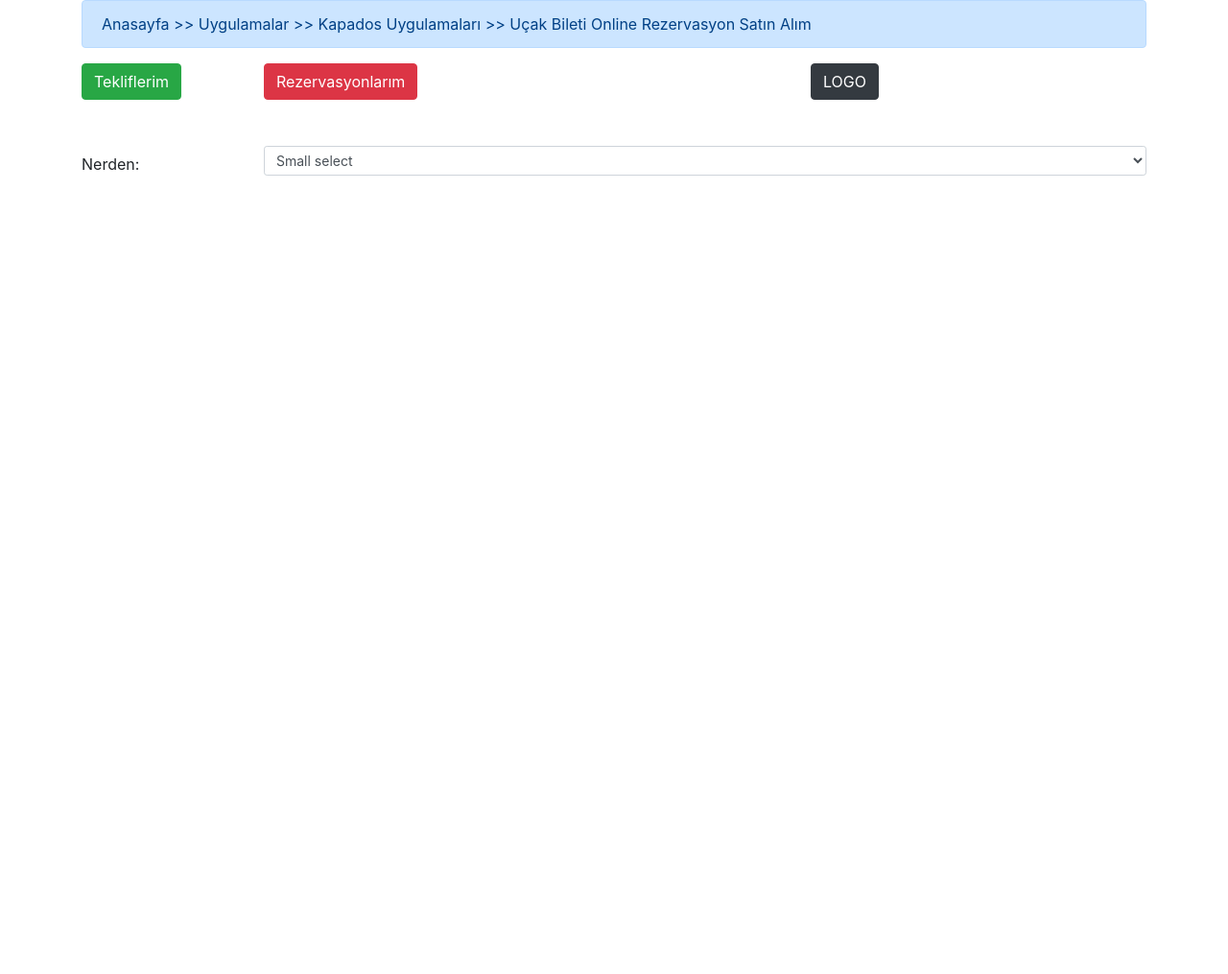
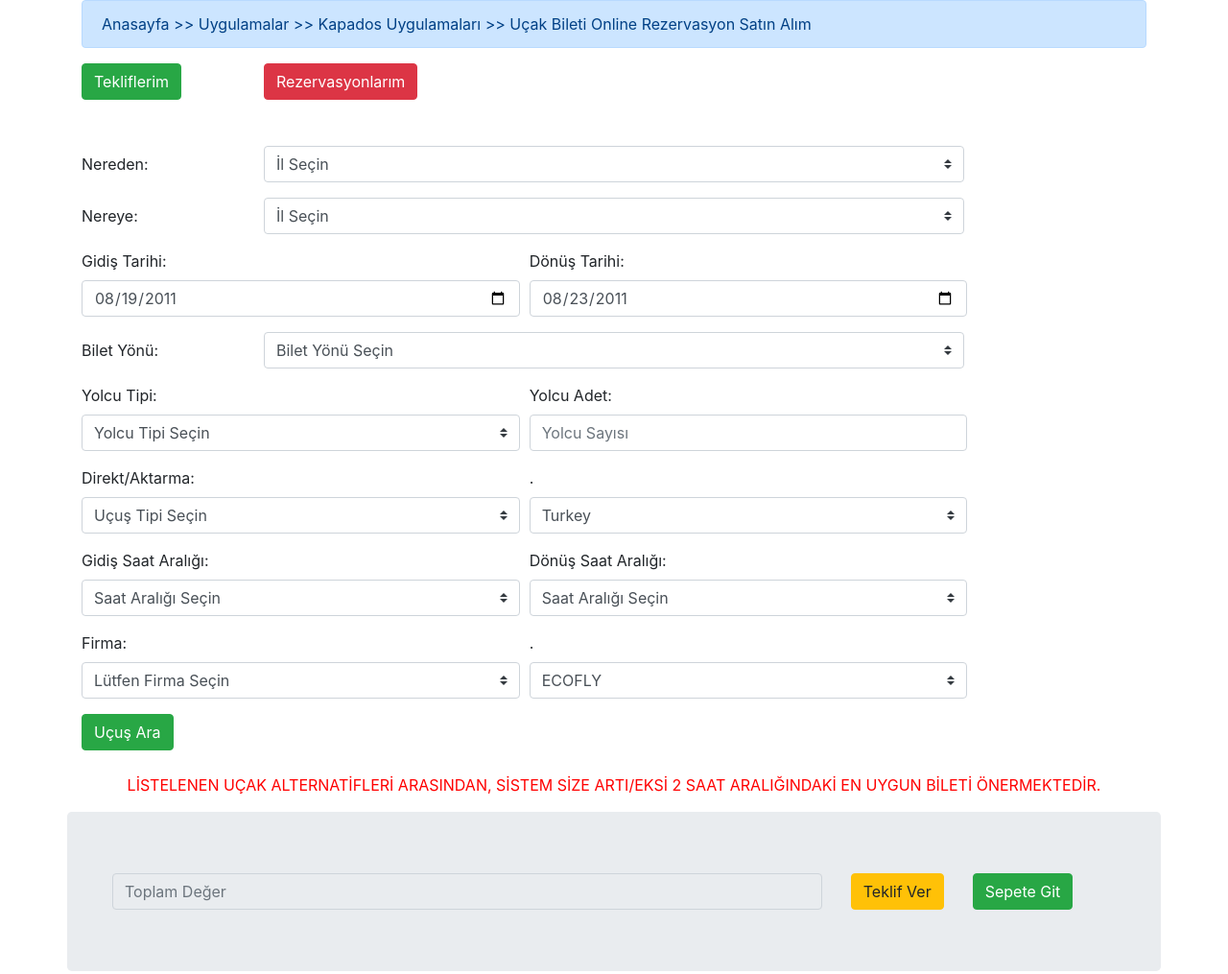
Before and after one commit to ilteriskeskin/boostrap-form, a plain HTML site: page index.html in a window 1280 px wide. Shown: the whole page at 96% size. Before the commit the page ends 800 px from the top, so only its background shows below. Drawn offline with nearby package versions, Linux system fonts and the light colour scheme.

Commit message:
Added new fields

```diff
--- a/index.html
+++ b/index.html
@@ -28,22 +28,157 @@
                 <button type="button" class="btn btn-danger">Rezervasyonlarım</button>
             </div>
             <div class="col-md-4">
-                <button type="button" class="btn btn-dark">LOGO</button>
+                <!-- LOGO -->
             </div>
         </div>
 
         <br><br>
         <!-- Forms -->
-        <div class="form-group row">
-            <label for="inputPassword" class="col-sm-2 col-form-label">Nerden: </label>
-            <div class="col-sm-10">
-                <select class="form-control form-control-sm">
-                    <option>Small select</option>
-                </select>
+        <form>
+            <div class="form-group row">
+                <label for="" class="col-sm-2 col-form-label">Nereden:</label>
+                <div class="col-sm-8">
+                    <select class="custom-select">
+                        <option selected>İl Seçin</option>
+                        <!-- All city for loop -->
+                        <option value="1">Samsun</option>
+                        <option value="2">İzmir</option>
+                        <option value="3">Ankara</option>
+                    </select>
+                </div>
             </div>
-        </div>
+            <div class="form-group row">
+                <label for="" class="col-sm-2 col-form-label">Nereye:</label>
+                <div class="col-sm-8">
+                    <select class="custom-select">
+                        <option selected>İl Seçin</option>
+                        <!-- All city for loop -->
+                        <option value="1">Samsun</option>
+                        <option value="2">İzmir</option>
+                        <option value="3">Ankara</option>
+                    </select>
+                </div>
+            </div>
 
+            <div class="form-row">
+                <div class="form-group col-md-5">
+                    <label for="">Gidiş Tarihi:</label>
+                    <input class="form-control" type="date" value="2011-08-19" id="example-date-input">
+                </div>
+                <div class="form-group col-md-5">
+                    <label for="">Dönüş Tarihi:</label>
+                    <input class="form-control" type="date" value="2011-08-23" id="example-date-input">
+                </div>
+            </div>
+
+            <div class="form-group row">
+                <label for="" class="col-sm-2 col-form-label">Bilet Yönü:</label>
+                <div class="col-sm-8">
+                    <select class="custom-select">
+                        <option selected>Bilet Yönü Seçin</option>
+                        <!-- All value for loop -->
+                        <option value="1">Gidiş-Dönüş</option>
+                    </select>
+                </div>
+            </div>
+
+            <div class="form-row">
+                <div class="form-group col-md-5">
+                    <label for="">Yolcu Tipi:</label>
+                    <select class="custom-select">
+                        <option selected>Yolcu Tipi Seçin</option>
+                        <!-- All value for loop -->
+                        <option value="1">Yetişkin (+12)</option>
+                    </select>
+                </div>
+                <div class="form-group col-md-5">
+                    <label for="">Yolcu Adet:</label>
+                    <input class="form-control" type="number" placeholder="Yolcu Sayısı" id="example-input">
+                </div>
+            </div>
+
+            <div class="form-row">
+                <div class="form-group col-md-5">
+                    <label for="">Direkt/Aktarma:</label>
+                    <select class="custom-select">
+                        <option selected>Uçuş Tipi Seçin</option>
+                        <!-- All value for loop -->
+                        <option value="1">Direkt Uçuşlar</option>
+                    </select>
+                </div>
+                <div class="form-group col-md-5">
+                    <label for="">.</label>
+                    <select class="custom-select">
+                        <option selected>Turkey</option>
+                        <!-- All value for loop -->
+                        <option value="1">Turkey</option>
+                    </select>
+                </div>
+            </div>
+
+            <div class="form-row">
+                <div class="form-group col-md-5">
+                    <label for="">Gidiş Saat Aralığı:</label>
+                    <select class="custom-select">
+                        <option selected>Saat Aralığı Seçin</option>
+                        <!-- All value for loop -->
+                        <option value="1">13.00</option>
+                        <option value="1">14.00</option>
+                    </select>
+                </div>
+                <div class="form-group col-md-5">
+                    <label for="">Dönüş Saat Aralığı:</label>
+                    <select class="custom-select">
+                        <option selected>Saat Aralığı Seçin</option>
+                        <!-- All value for loop -->
+                        <option value="1">13.00</option>
+                        <option value="1">14.00</option>
+                    </select>
+                </div>
+            </div>
+
+            <div class="form-row">
+                <div class="form-group col-md-5">
+                    <label for="">Firma:</label>
+                    <select class="custom-select">
+                        <option selected>Lütfen Firma Seçin</option>
+                        <!-- All value for loop -->
+                        <option value="1">Türk Hava Yolları</option>
+                        <option value="1">Pegasus</option>
+                    </select>
+                </div>
+                <div class="form-group col-md-5">
+                    <label for="">.</label>
+                    <select class="custom-select">
+                        <option selected>ECOFLY</option>
+                        <!-- All value for loop -->
+                        <option value="1">Firma1</option>
+                    </select>
+                </div>
+            </div>
+
+            <button type="submit" class="btn btn-success">Uçuş Ara</button>
+        </form>
+
+        <br>
+
+        <p style="text-align: center; color: red;">LİSTELENEN UÇAK ALTERNATİFLERİ ARASINDAN, SİSTEM SİZE ARTI/EKSİ 2
+            SAAT ARALIĞINDAKİ EN UYGUN BİLETİ ÖNERMEKTEDİR.</p>
+
+        <div class="row jumbotron">
+            <div class="col">
+                <input class="form-control" type="text" placeholder="Toplam Değer" readonly>
+            </div>
+            <div class="col-md-auto">
+              <button class="btn btn-warning">Teklif Ver</button>
+            </div>
+            <div class="col col-lg-2">
+              <button class="btn btn-success">Sepete Git</button>
+            </div>
+          </div>
     </div>
+
+    <br><br><br>
 
     <!-- JS, Popper.js, and jQuery -->
     <script src="https://code.jquery.com/jquery-3.5.1.slim.min.js"
```
